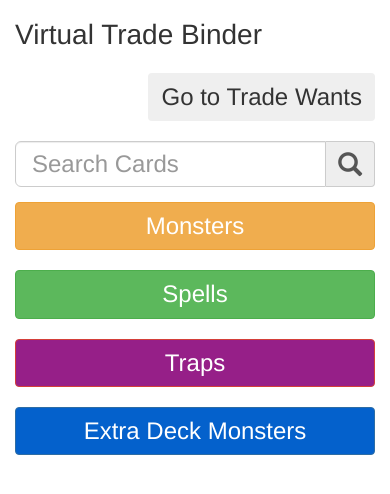
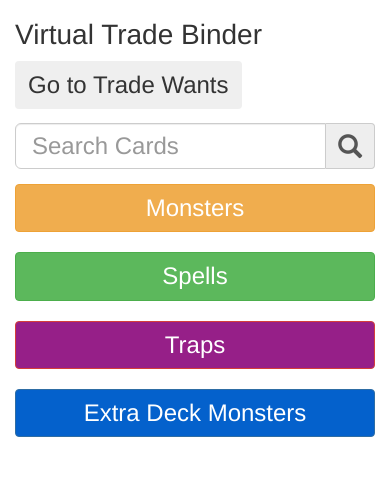
Before and after one commit to friscis/friscis.github.io, a plain HTML site: page yugioh/binder.html in a window 390 px wide. Drawn offline with nearby package versions, Linux system fonts and the light colour scheme.

Commit message:
Update binder.html

```diff
--- a/yugioh/binder.html
+++ b/yugioh/binder.html
@@ -37,7 +37,7 @@
 				font-size: 24px;
 			}
 			.button-wrapper .btn {
-				margin-top:12px;
+				margin-top:-72px;
 			}
 		</style>
 		<script>
@@ -51,7 +51,6 @@
 		  for (tb in tables) {
 			  table = document.getElementById(tables[tb]);
 			  tr = table.getElementsByTagName("tr");
-
 			  // Loop through all table rows, and hide those who don't match the search query
 			  for (i = 0; i < tr.length; i++) {
 				td = tr[i].getElementsByTagName("td")[0];
@@ -65,24 +64,32 @@
 			  }
 		  }
 		}
+		function widthChange() {
+			if($(window).width() <= 520) {
+				document.getElementById("headButton").style.marginTop="0px";
+				document.getElementById("buttonWrap").style.textAlign="left";
+				document.getElementById("searchbar").style.marginTop="-6px";
+			}
+			else {
+				document.getElementById("headButton").style.marginTop="-72px";
+				document.getElementById("buttonWrap").style.textAlign="right";
+				document.getElementById("searchbar").style.marginTop="-24px";
+			}
+		}
 		</script>
 	</head>
-	<body>
+	<body onload="widthChange()" onresize="widthChange()">
 		<div class="container">
-			<div class="row">
-			   <div class="col-md-6">
-				  <h2>Virtual Trade Binder</h2>
-			   </div>
-			   <div class="col-md-6 text-right button-wrapper">
-				  <button type="submit" onclick="location.href = 'trades.html';" class="btn btn-basic" >
-					 <div>Go to Trade Wants</div>
-				  </button>
-				  </span>
-			   </div>
-			</div>
+
+		  <h2>Virtual Trade Binder</h2>
+		   <div class="text-right button-wrapper" id="buttonWrap">
+			  <button type="submit" onclick="location.href = 'trades.html';" class="btn btn-basic" id="headButton">
+				 <div>Go to Trade Wants</div>
+			  </button>
+		   </div>
 			<br/>
 
-			<div class="form-group">
+			<div class="form-group" style="margin-top:-24px" id="searchbar">
                 <div class="input-group">
                     <input type="text" class="form-control input-lg"
                            placeholder="Search Cards" id="search" onkeyup="myFunction()"/>
```
